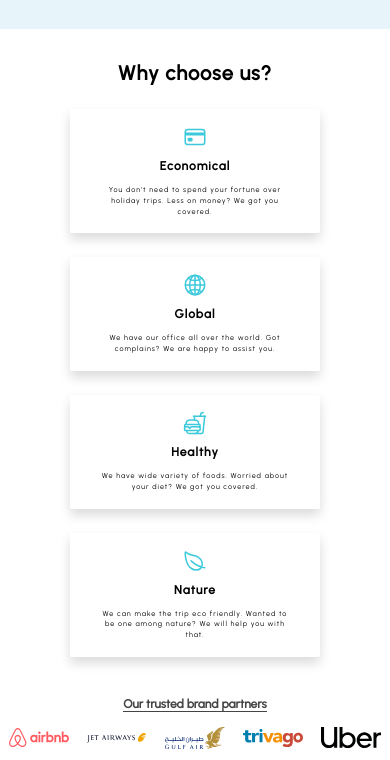
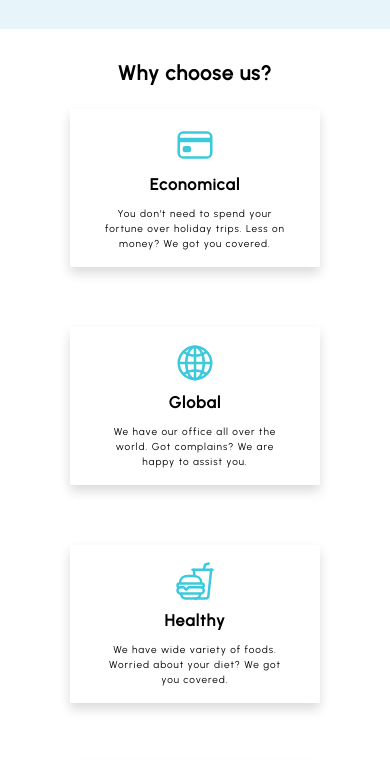
Before and after one commit to mdmusaibali/Travella, a plain HTML site: page index.html in a window 390 px wide. Shown: the part 1327-2087 px from the top of the page. Drawn offline with nearby package versions, Linux system fonts and the light colour scheme.

Commit message:
Update queries.css

```diff
--- a/queries.css
+++ b/queries.css
@@ -100,4 +100,21 @@
     justify-self: center;
     align-self: center;
   }
+  .icon {
+    height: 10rem;
+    width: 10rem;
+  }
+  .heading-secondary {
+    font-size: 4rem;
+  }
+  .feature-text {
+    font-size: 2.5rem;
+  }
+  .grid-gap {
+    gap: 15rem;
+  }
+  .heading-trust {
+    font-size: 4rem;
+    margin-bottom: 8rem;
+  }
 }
```
